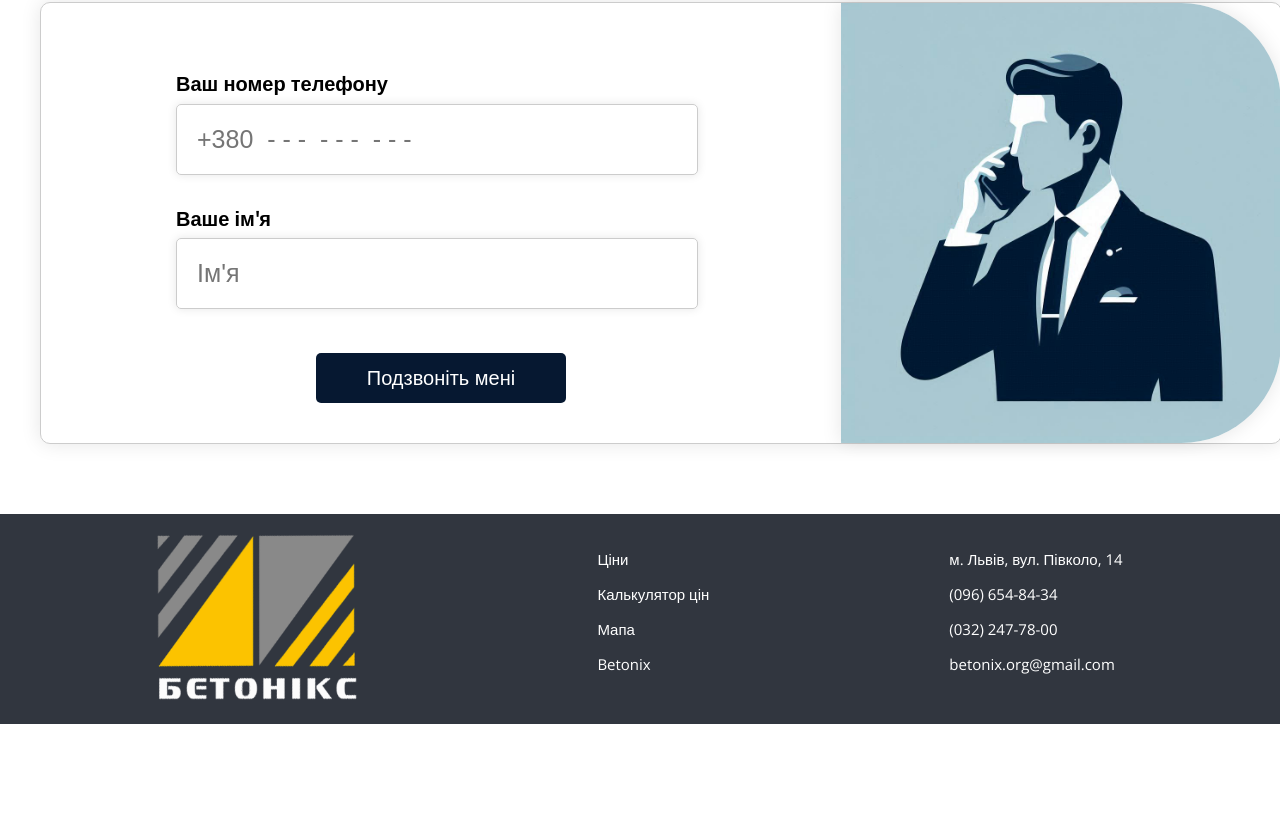
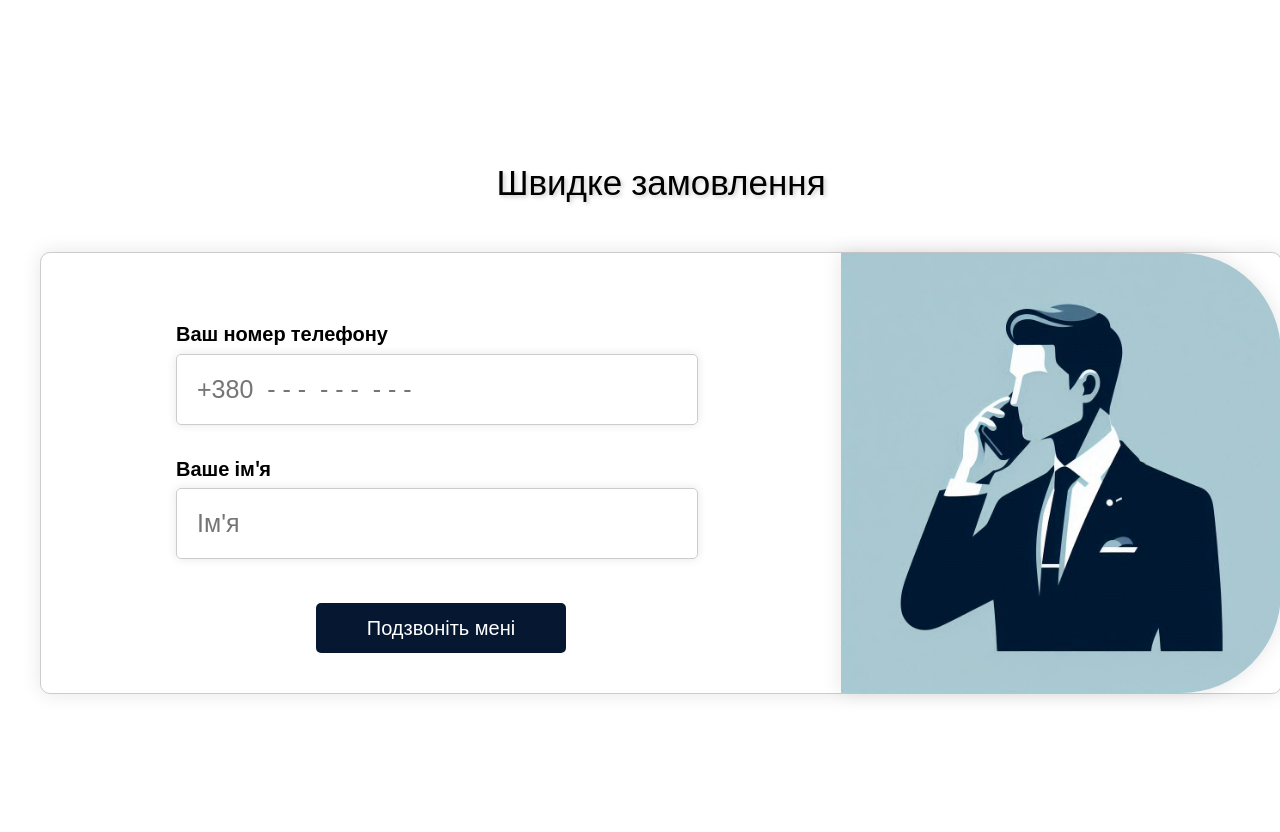
Before and after one commit to UCU-Pokemons/Betonix, a plain HTML site: page index.html in a window 1280 px wide. Shown: the part 828-1660 px from the top of the page. Before the commit the page ends 1552 px from the top, so only its background shows below. Drawn offline with nearby package versions, Linux system fonts and the light colour scheme.

Commit message:
Add spacing between parts of the site

```diff
--- a/style.css
+++ b/style.css
@@ -111,8 +111,12 @@ header
 
 .company
 {
+    position: relative;                     /* David added this to custom position */
+    top: 120px;
     display: flex;
     justify-content: center;
+    z-index: -1;                             /* David added this to hide under header */
+
 }
 
 .company-content
@@ -163,7 +167,8 @@ header
 
 .call-me-form {
     position: relative;
-    top: 130px;
+    z-index: -1;
+    top: 380px;
     margin-left: calc((100% - 1200px)/2);
     margin-right: calc((100% - 1200px)/2);
     width: 1200px;
@@ -223,7 +228,7 @@ h2 {
 .call-me-front-text{
     position: relative;
     text-align: center;
-    bottom: 120px;
+    bottom: 150px;
     font-size: 35px;
     text-shadow: 2px 2px 4px rgba(0, 0, 0, 0.2);
 }
@@ -239,6 +244,7 @@ h2 {
 }
 
 .rounded-box {
+
     position: relative;
     bottom: 10px;
     border-radius: 5px;
@@ -258,7 +264,7 @@ input[type="text"] {
 
 footer {
     position: relative;
-    top: 200px;
+    top: 600px;
     background-color: #31363F;
     padding: 20px;
     display: flex;
```
